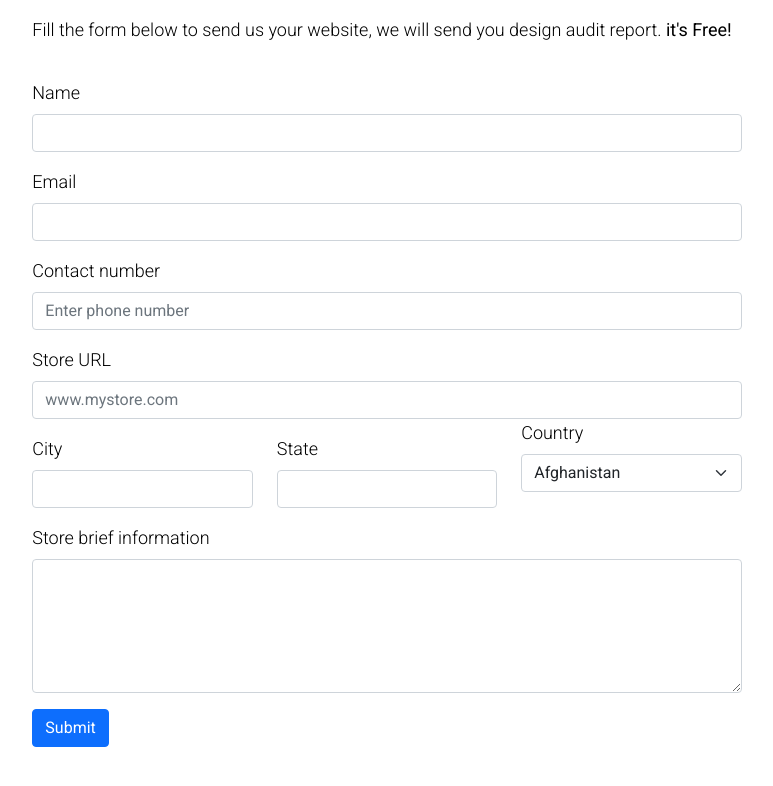
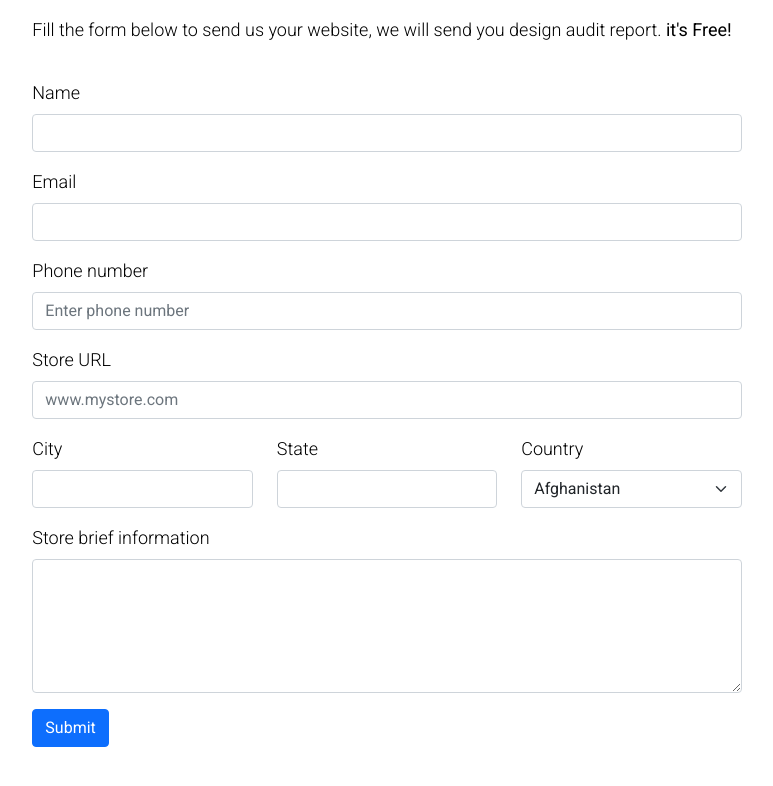
Before and after one commit to aftabkhalid/aks, a Jekyll site: the page built from audit-request.html, in a window 1280 px wide and 900 px high, scrolled down 1121 px. Shown: the top 786 px of the window, without its empty margins (253-1026 px from the left). Built offline with Jekyll 4.4.1, drawn with Linux system fonts in a browser that asks for light colours; nearby versions of some CDN libraries.

Commit message:
fix form structure

```diff
--- a/audit-request.html
+++ b/audit-request.html
@@ -12,7 +12,7 @@ description: I’m Aftab Khalid, a Lahore based UI/UX Designer, Illustrator, Ent
       <div class="col-8">
 
           <form class="row g-3 gform needs-validation" novalidate method="POST" data-email="example@email.net"
-          action="https://script.google.com/macros/s/AKfycbxHVf9dOzXOgIlH6DBfzRQzmB5o8VXJrX_XXA9pLMgg9F3Hz0k45lCOlkTMPN4OGhTl/exec" method="POST">
+          action="https://script.google.com/macros/s/AKfycbwH_JQ3Q_f0QXrgyZAD_UjakEGUMcH9vZOR7iN5BsbZsPRMmvSqqalFGp1yROsmGoS4/exec" method="POST">
 
             <h1>Design Audit</h1>
             <p>Fill the form below to send us your website, we will send you design audit report. <strong>it's Free!</strong></p>
@@ -33,7 +33,7 @@ description: I’m Aftab Khalid, a Lahore based UI/UX Designer, Illustrator, Ent
               </div>
 
               <div class="col-12 mt-3">
-                <label for="phone" class="form-label">Contact number</label>
+                <label for="phone" class="form-label">Phone number</label>
                 <input type="tel" class="form-control" name="phone" id="phone" placeholder="Enter phone number" required>
                 <div class="valid-feedback">Looks good!</div>
                 <div class="invalid-feedback">Please enter your phone number</div>
@@ -56,7 +56,7 @@ description: I’m Aftab Khalid, a Lahore based UI/UX Designer, Illustrator, Ent
                   <label for="state" class="form-label">State</label>
                   <input type="text" class="form-control" name="state" id="state">
                 </div>
-                <div class="col-4" mt-3>
+                <div class="col-4 mt-3">
                   <label for="country" class="form-label">Country</label>
                   <select id="country" name="country" class="form-select" required>
                     <option value="Afghanistan">Afghanistan</option>
--- a/contact.html
+++ b/contact.html
@@ -12,7 +12,6 @@ description: I’m Aftab Khalid, a Lahore based UI/UX Designer, Illustrator, Ent
 
       <div class="col-4">
         <h1>Get In Touch</h1>
-        <p>We are happy to talk with you! Feel free to contact us.</p>
       </div>
 
       <div class="col-6">
@@ -20,7 +19,8 @@ description: I’m Aftab Khalid, a Lahore based UI/UX Designer, Illustrator, Ent
           <form class="row g-3 gform needs-validation" novalidate method="POST" data-email="example@email.net"
           action="https://script.google.com/macros/s/AKfycbznLlAlA9bmVUKd0JxT3YIGybezaa6OfZrXbQw7W3barWG-JVy4eaNJ_Q0VSzUZtZoL/exec" method="POST">
 
-            <h3 class="faq-anim">Hello</h3>
+            <h3>Hello</h3>
+            <p>We are happy to talk with you! Feel free to contact us.</p>
 
             <div class="form-elements">
               <div class="col-12">
```
